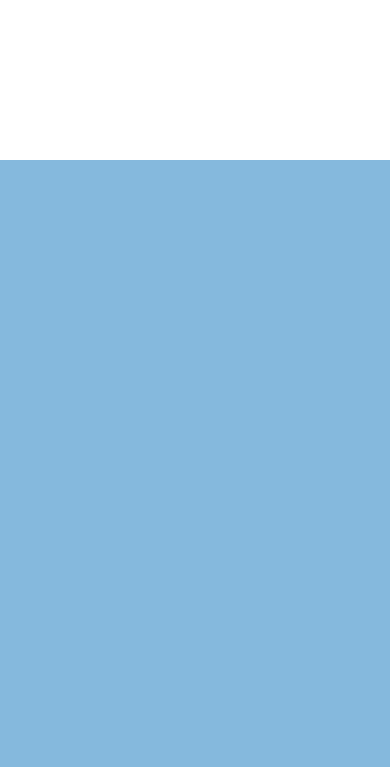
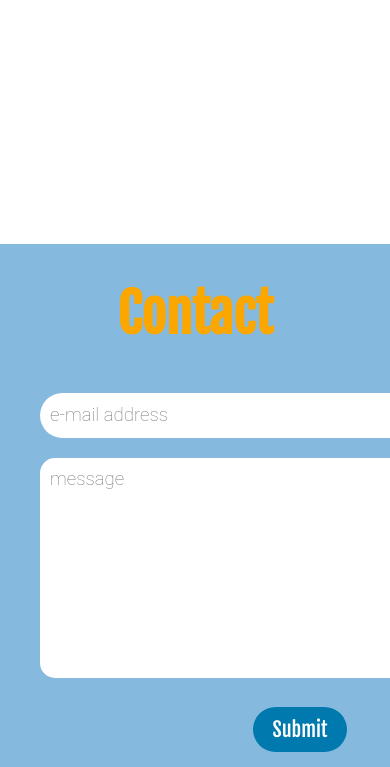
Before and after one commit to mm0070/NearestAirportApp, a Django app: page /nearestAirportApp/ in a window 390 px wide; the page is wider, and only the part inside the window is pictured. Shown: the part 1564-2331 px from the top of that part. Before the commit the page ends 1724 px from the top of that part, so only its background shows below. Run offline with Django 3.2, Linux system fonts and the light colour scheme; style sheets or scripts are compiled from the project's sources; some libraries are stand-ins or nearby versions.

Commit message:
finished, still requires some improvement on the front-end side

```diff
--- a/nearestAirportApp/static/nearestAirportApp/style/main.less
+++ b/nearestAirportApp/static/nearestAirportApp/style/main.less
@@ -234,7 +234,7 @@ svg {
 //BACKGROUND END
 
 .search {
-  height: 100vh;
+  height: 110vh;
   background-color: #fff;
   width:100%;
 }
@@ -339,6 +339,63 @@ h3 {
   text-decoration: none;
 }
 
+.contact {
+  height: 50vh;
+  background-color: rgb(133,185,221);
+  width:100%;
+  text-align: center;
+}
+
+.text-contact {
+  font-family: 'Fjalla One', sans-serif;
+  font-weight: 100;
+  font-size:20pt;
+  color:#FFF;
+  margin-left: 3vw;
+  margin-right: 3vw;
+  text-align: center;
+}
+
+.contact-form {
+  width:600px;
+  margin: auto;
+}
+
+.contact-email {
+  height: 25px;
+  width: 500px;
+  background-color: white;
+  border-style: solid;
+  border-width: 0px;
+  border-color: #0079AE;
+  border-radius: 30px;
+  outline:0;
+  color:#0079ae;
+  font-family: 'Roboto', sans-serif;
+  font-weight: 100;
+  font-size:14pt;
+  padding: 10px;
+  margin: 10px;
+  position:relative;
+}
+
+.contact-message {
+  height: 200px;
+  width: 500px;
+  background-color: white;
+  border-style: solid;
+  border-width: 0px;
+  border-color: #0079AE;
+  border-radius: 15px;
+  outline:0;
+  color:#0079ae;
+  font-family: 'Roboto', sans-serif;
+  font-weight: 100;
+  font-size:14pt;
+  padding:10px;
+  margin: 10px;
+}
+
 @media only screen and (max-width: 1200px) {
   .col-left {
     width:100%;
--- a/nearestAirportApp/templates/nearestAirportApp/index.html
+++ b/nearestAirportApp/templates/nearestAirportApp/index.html
@@ -27,14 +27,15 @@
             <ul>
                 <!--<li class="logo"><img src="./img/logo.png"></li>-->
                 <!--<li class="logo"><a><b>Interactive</b>Agency</a><a class="hamburger" href="#"><i class="fa fa-bars" aria-hidden="true"></i></a></li>-->
-                <li id="navbarElement" class="border"><a href="#">Home</a></li>
-                <li id="navbarElement" class="border"><a href="#">Find</a></li>
+                <li id="navbarElement" class="border"><a href="#top">Home</a></li>
+                <li id="navbarElement" class="border"><a href="#find">Search</a></li>
+                <li id="navbarElement" class="border"><a href="#contact">Contact</a></li>
             </ul>
         </nav>
     <img src="{% static "nearestAirportApp/media/logo.png" %}" id="logo" class="logo">
 </div>
 
-<div class="top">
+<div class="top" id="top">
 <!--BACKGROUND START-->
 <div class="frame">
     <div class="plane-container">
@@ -95,12 +96,12 @@ S20.866,331,46.607,331h668.787C741.133,331,762,307.942,762,279.5S741.133,228,715
     <div class="text_main">
 <h1>Hello!</h1>
     <h3>Welcome to the Nearest Airport Finder. Press the button below to continue.</h3>
-    <div class="continue_button"><i class="fa fa-chevron-circle-down"></i></div>
+        <div class="continue_button"><a href="#find"><i class="fa fa-chevron-circle-down"></i></a></div>
     </div>
 </div>
 
 
-<div class="search">
+<div id="find" class="search">
     <h1 style="color:#0079AE; text-align:center; font-size:40pt; padding-top: 4vh;">Search</h1>
     <div class="col-left">
         <p class="text-search">To find your nearest airport please click on the map to mark your aircraft's position and hit 'Search' button below.</p>
@@ -126,6 +127,15 @@ S20.866,331,46.607,331h668.787C741.133,331,762,307.942,762,279.5S741.133,228,715
 
 </div>
 
+<div class="contact" id="contact">
+    <h1 style="color:#fca700; text-align:center; font-size:40pt; padding-top: 0vh;">Contact</h1>
+    <div class="contact-form">
+        <input type="text" class="contact-email" placeholder="e-mail address">
+        <textarea type="text" class="contact-message" placeholder="message"></textarea>
+        <input type="submit" class="btn" value="Submit">
+    </div>
+</div>
+
 <script>
 //    assets variable definition so js files can access them, used for gmaps
     var airport_icon = '{% static "nearestAirportApp/media/airport.png" %}'
```
Also changed, not shown: nearestAirportApp/static/nearestAirportApp/style/navbar.less (+43 -32 lines).
